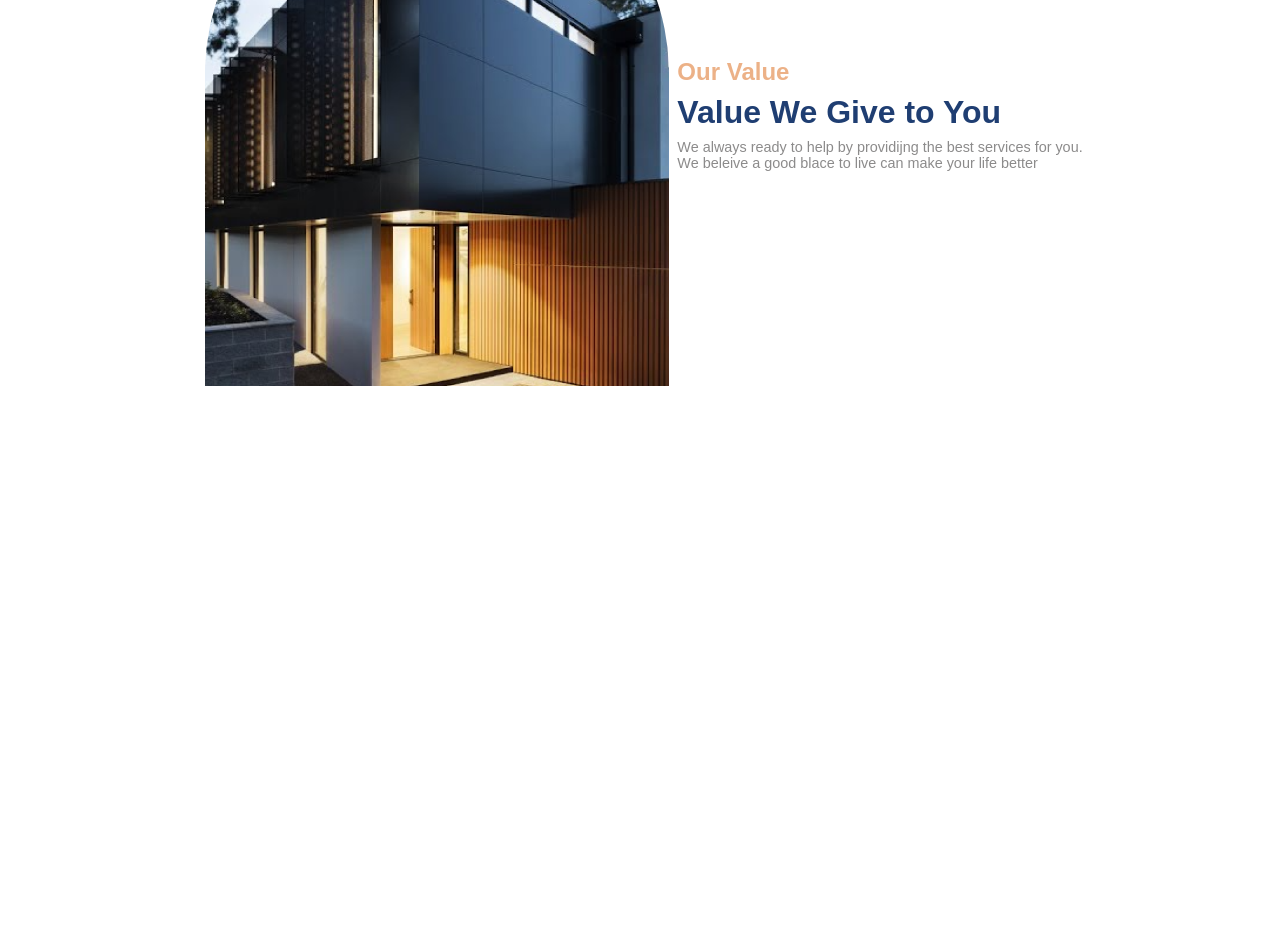
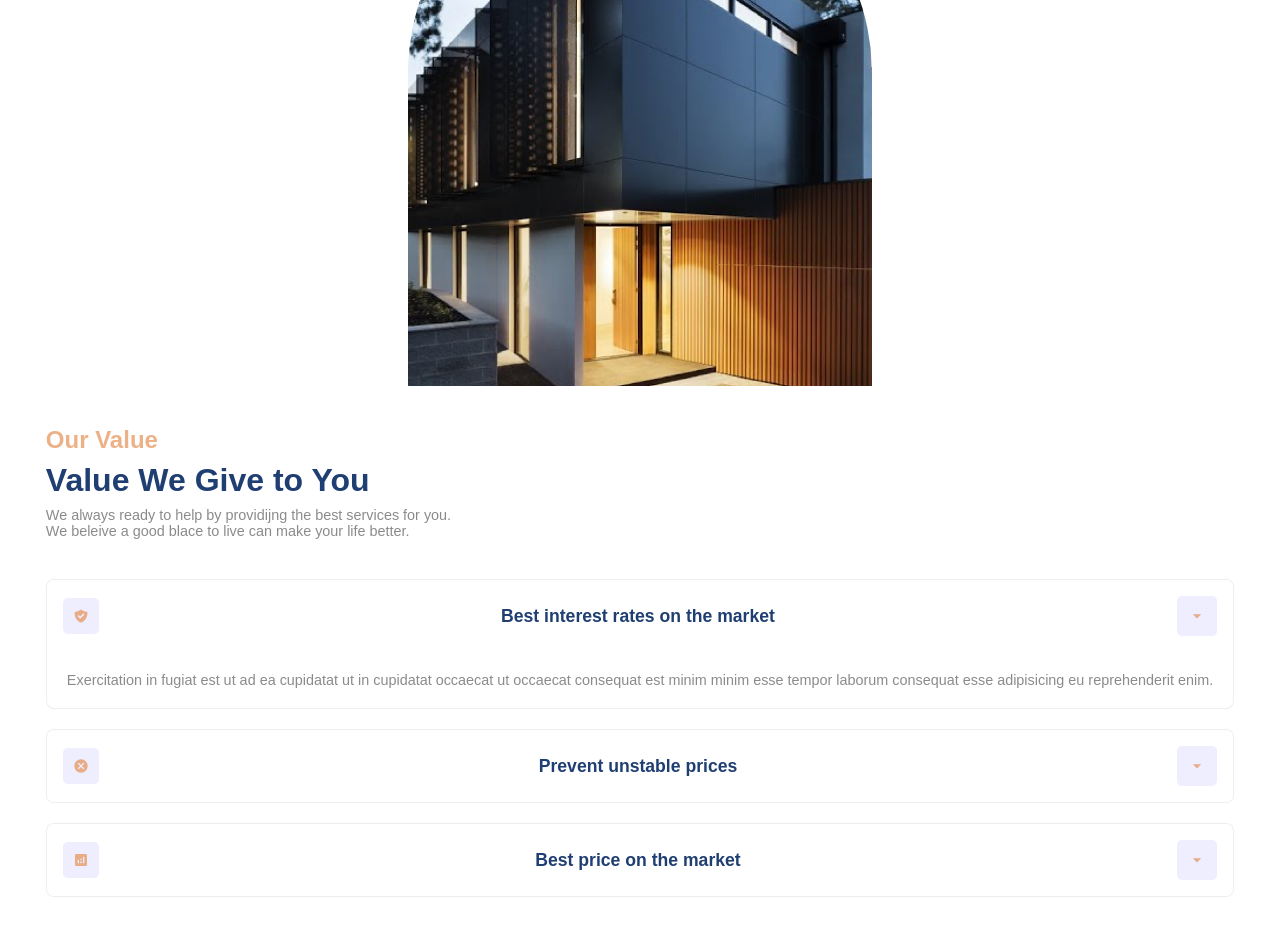
Before and after one commit to OumouDi/React-Real-Estate-Website, a React (Create React App) app: page / in a window 1280 px wide. Shown: the part 1460-2389 px from the top of the page. Before the commit the page ends 1886 px from the top, so only its background shows below. Built offline with nearby package versions, Linux system fonts and the light colour scheme.

Commit message:
accordion

```diff
--- a/src/components/values/Values.jsx
+++ b/src/components/values/Values.jsx
@@ -8,15 +8,13 @@ import {
   AccordionItemState,
 } from "react-accessible-accordion";
 import "react-accessible-accordion/dist/fancy-example.css";
-import {
-  MdOutlineArrowDropDown,
-  MdOutlineArrowDropDownCircle,
-} from "react-icons/md";
+import { MdOutlineArrowDropDown } from "react-icons/md";
 import data from "../../utils/accordion";
 import "./values.css";
 import valueimage from "../../assets/value.png";
 
 const Values = () => {
+  const [className, setClassName] = useState(null);
   return (
     <section id="value" className="v-wrapper">
       <div className="paddings innerWidth flexCenter v-container">
@@ -36,8 +34,44 @@ const Values = () => {
           <span className="secondaryText">
             We always ready to help by providijng the best services for you.
             <br />
-            We beleive a good blace to live can make your life better
+            We beleive a good blace to live can make your life better.
           </span>
+          <Accordion
+            className="accordion"
+            allowMultipleExpanded={false}
+            preExpanded={[0]}
+          >
+            {data.map((item, i) => {
+              return (
+                <AccordionItem
+                  className={`accordionItem ${className}`}
+                  uuid={i}
+                  key={i}
+                >
+                  <AccordionItemHeading>
+                    <AccordionItemButton className="flexCenter accordionButton ">
+                      {/* for getting state of item */}
+                      <AccordionItemState>
+                        {({ expanded }) =>
+                          expanded
+                            ? setClassName("expanded")
+                            : setClassName("collapsed")
+                        }
+                      </AccordionItemState>
+                      <div className="flexCenter icon">{item.icon}</div>
+                      <span className="primaryText">{item.heading}</span>
+                      <div className="flexCenter icon">
+                        <MdOutlineArrowDropDown size={20} />
+                      </div>
+                    </AccordionItemButton>
+                  </AccordionItemHeading>
+                  <AccordionItemPanel>
+                    <p className="secondaryText">{item.detail}</p>
+                  </AccordionItemPanel>
+                </AccordionItem>
+              );
+            })}
+          </Accordion>
         </div>
       </div>
     </section>
--- a/src/components/values/values.css
+++ b/src/components/values/values.css
@@ -31,7 +31,7 @@
     border-radius: 5px;
   }
   .icon svg {
-    fill: var(--blue);
+    fill: rgba(230, 151, 95, 0.752);
   }
 
   .accordionButton .primaryText{
```
